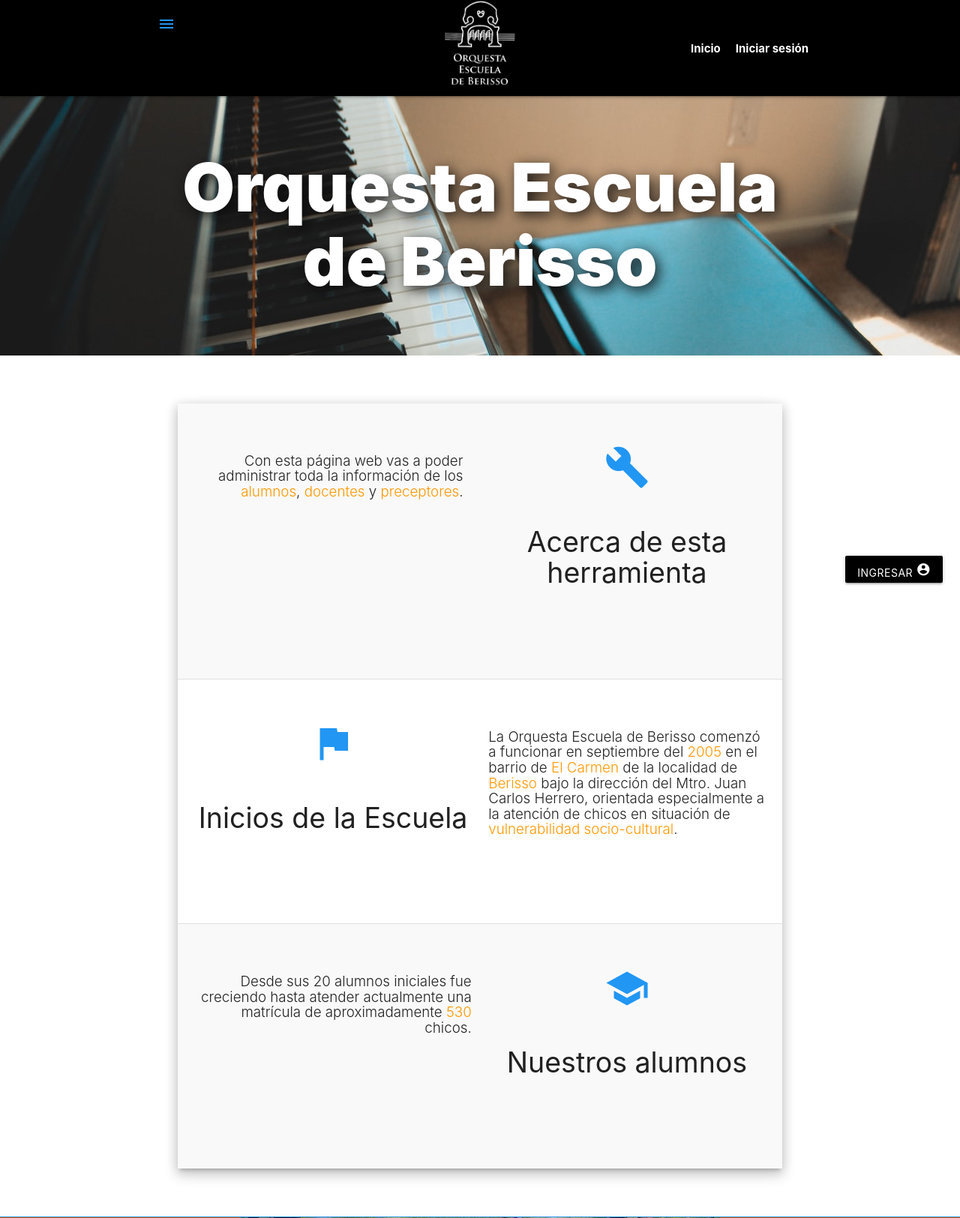
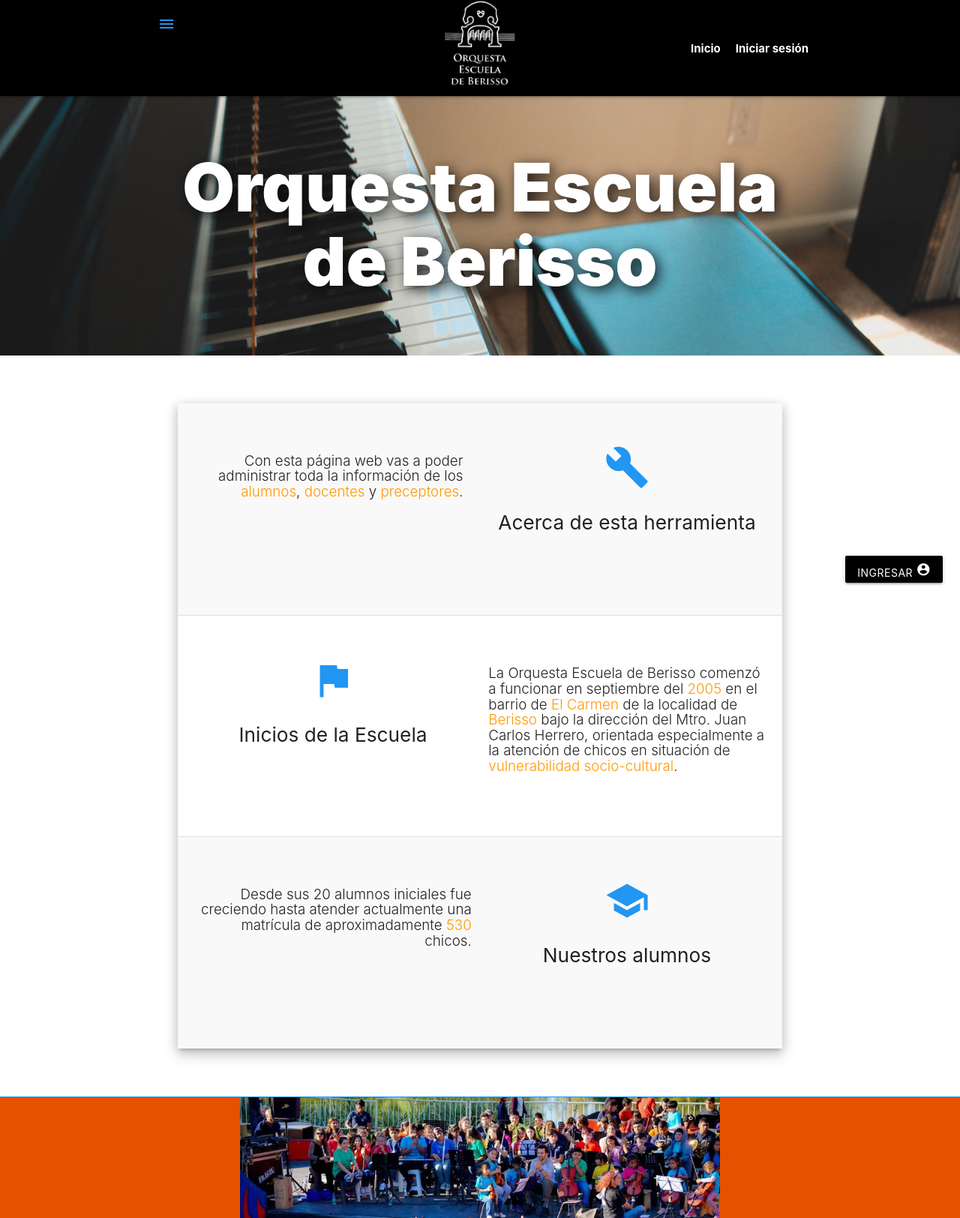
Before and after one commit to juliancasaburi/proyecto-de-software-2019, a Flask app: page / in a window 1280 px wide. Shown: the top 1624 px of the page at 75% size. Run offline with Flask 2, Linux system fonts and the light colour scheme; data that the repository does not hold is empty; some libraries are stand-ins or nearby versions.

Commit message:
Modificar tamaño de textos

```diff
--- a/flaskps/templates/index.html
+++ b/flaskps/templates/index.html
@@ -32,7 +32,7 @@
                         <div class="col s6 wow zoomIn" data-wow-delay="0.5s">
                             <div class="row center">
                                 <i class="material-icons fa-4x blue-text">build</i>
-                                <h1>Acerca de esta herramienta</h1>
+                                <h4>Acerca de esta herramienta</h4>
                             </div>
                         </div>
                     </div>
@@ -46,7 +46,7 @@
                         <div class="col s6 right-align wow zoomIn" data-wow-delay="0.5s">
                             <div class="row center">
                                 <i class="material-icons fa-4x blue-text">flag</i>
-                                <h1>Inicios de la Escuela</h1>
+                                <h4>Inicios de la Escuela</h4>
                             </div>
                         </div>
                         <div class="col s6 left-align wow fadeIn" data-wow-delay="1s">
@@ -65,7 +65,7 @@
                         <div class="col s6 wow zoomIn">
                             <div class="row left-align center">
                                 <i class="material-icons fa-4x blue-text">school</i>
-                                <h1 class="center">Nuestros alumnos</h1>
+                                <h4 class="center">Nuestros alumnos</h4>
                             </div>
                         </div>
                     </div>
```
